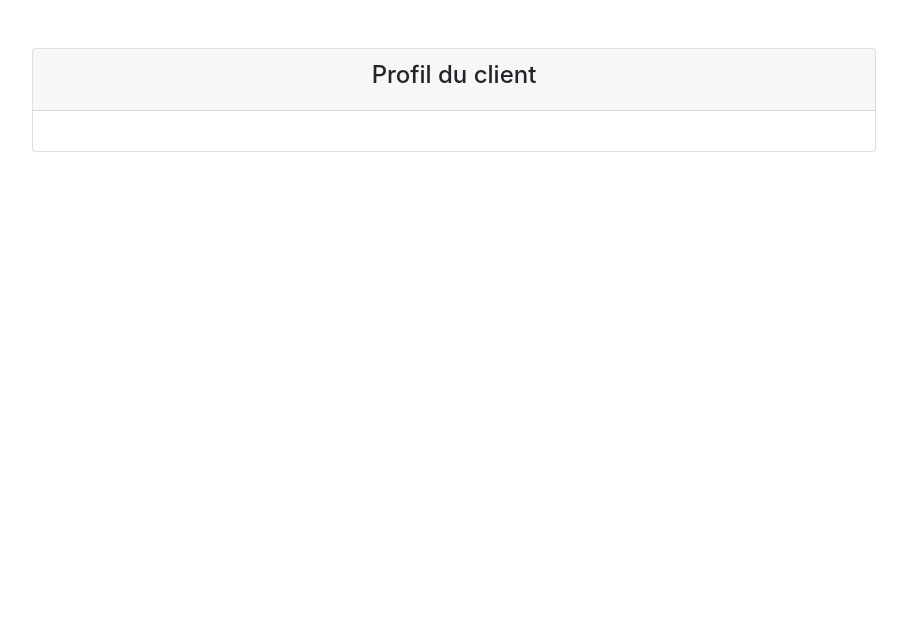
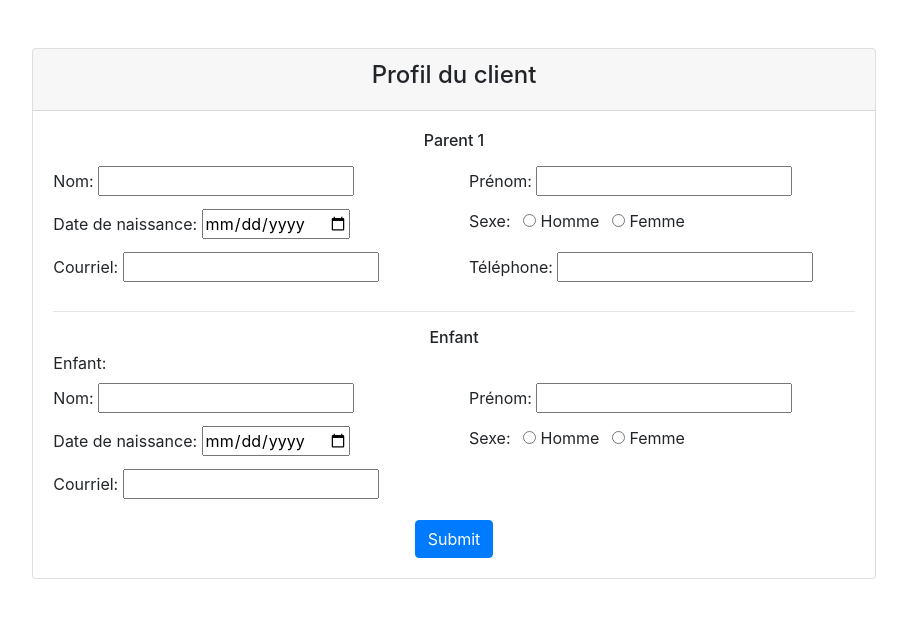
Before and after one commit to MrGabeux37/WebAppPsychologue, a website: page public/views/client/profil.html in a window 1280 px wide. Shown: the whole page, without its empty margins (186-1093 px from the left). Drawn offline with nearby package versions, Linux system fonts and the light colour scheme.

Commit message:
Implémentation profil côté client
HTML/CSS
nouveau fichier JS pour page profil client

```diff
--- a/public/views/client/profil.html
+++ b/public/views/client/profil.html
@@ -6,7 +6,7 @@
   <meta charset="utf-8">
   <meta name="viewport" content="width=device-width, initial-scale=1">
   <link rel="stylesheet" href="https://maxcdn.bootstrapcdn.com/bootstrap/4.3.1/css/bootstrap.min.css">
-  <link rel="stylesheet" href="../../css/createaccount.css">
+  <script src="../../script/profil.Client.js"></script>
   <script src="https://ajax.googleapis.com/ajax/libs/jquery/3.4.1/jquery.min.js"></script>
   <script src="https://cdnjs.cloudflare.com/ajax/libs/popper.js/1.14.7/umd/popper.min.js"></script>
   <script src="https://maxcdn.bootstrapcdn.com/bootstrap/4.3.1/js/bootstrap.min.js"></script>
@@ -22,7 +22,101 @@
       </div>
 
       <div class="card-body">
+        <form action="/register_client" method="post">
 
+          <h6 class="text-center mb-3"> Parent 1 </h6>
+
+          <div class="row">
+            <div class="col">
+              <label for="nom_parent1">Nom:</label>
+              <input type="text" class="form-control-inline" name="nom_parent1">
+            </div>
+            <div class="col">
+              <label for="prenom_parent1">Prénom:</label>
+              <input type="text" class="form-control-inline" name="prenom_parent1">
+            </div>
+          </div>
+
+          <div class="row mt-2">
+            <div class="col">
+              <label for="date_de_naissance_parent1">Date de naissance: </label>
+              <input type="date" class="form-control-inline" name="date_de_naissance_parent1">
+            </div>
+            <div class="col">
+              <label for="sexe_parent1" class="mr-2">Sexe: </label>
+              <input type="radio" id="btnradio" class="form-check-input-inline" name="sexe_parent1" value="M">
+              <label for="sexe_parent1" class="mr-2">Homme</label>
+              <input type="radio" id="btnradio" class="form-check-input-inline" name="sexe_parent1" value="F">
+              <label for="sexe_parent1">Femme</label>
+            </div>
+          </div>
+
+          <div class="row mt-2">
+            <div class="col">
+              <label for="courriel_parent1">Courriel:</label>
+              <input type="email" class="form-control-inline" name="courriel_parent1">
+            </div>
+            <div class="col">
+              <label for="prenom_parent1">Téléphone:</label>
+              <input type="tel" class="form-control-inline" name="num_telephone_parent1" pattern="[0-9]{3}-[0-9]{3}-[0-9]{4}">
+            </div>
+          </div>
+
+          <hr class="mt-4">
+
+          <div id="parent2">
+            <!-- ajout de ce block dans le handler-->
+          </div>
+
+          <h6 class="text-center mb-1"> Enfant </h6>
+
+          <div class="row">
+            <div class="col-6">
+              <label>Enfant:</label>
+              <div class="dropdown-menu">
+              </div>
+            </div>
+          </div>
+
+          <div class="row">
+            <div class="col">
+              <label for="nom_enfant">Nom:</label>
+              <input type="text" class="form-control-inline" name="nom_enfant">
+            </div>
+            <div class="col">
+              <label for="prenom_enfant">Prénom:</label>
+              <input type="text" class="form-control-inline" name="prenom_enfant">
+            </div>
+          </div>
+
+          <div class="row mt-2">
+            <div class="col">
+              <label for="date_de_naissance_enfant">Date de naissance: </label>
+              <input type="date" class="form-control-inline" name="date_de_naissance_enfant">
+            </div>
+            <div class="col">
+              <label for="sexe_parent1" class="mr-2">Sexe: </label>
+              <input type="radio" id="btnradio" class="form-check-input-inline" name="sexe_enfant" value="M">
+              <label for="sexe_parent1" class="mr-2">Homme</label>
+              <input type="radio" id="btnradio" class="form-check-input-inline" name="sexe_enfant" value="F">
+              <label for="sexe_parent1">Femme</label>
+            </div>
+          </div>
+
+          <div class="row mt-2">
+            <div class="col">
+              <label for="courriel_enfant">Courriel:</label>
+              <input type="email" class="form-control-inline" name="courriel_enfant">
+            </div>
+          </div>
+
+          <div class="row mt-2">
+            <div class="col text-center">
+              <button type="submit" class="btn btn-primary center-block mt-2">Submit</button>
+            </div>
+          </div>
+
+        </form>
       </div>
 
     </div>
```
Also changed, not shown: public/script/profilClient.js (added).
